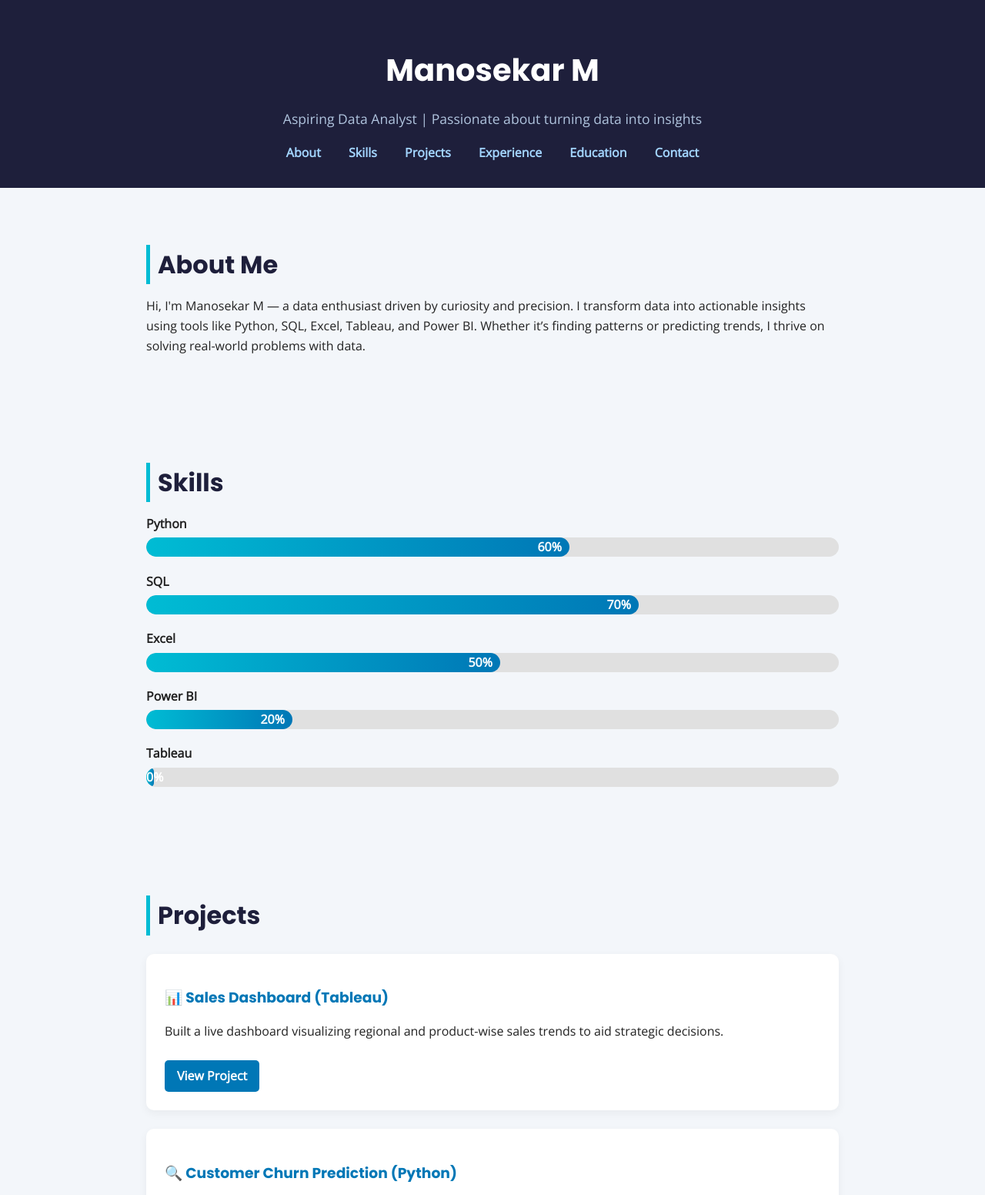
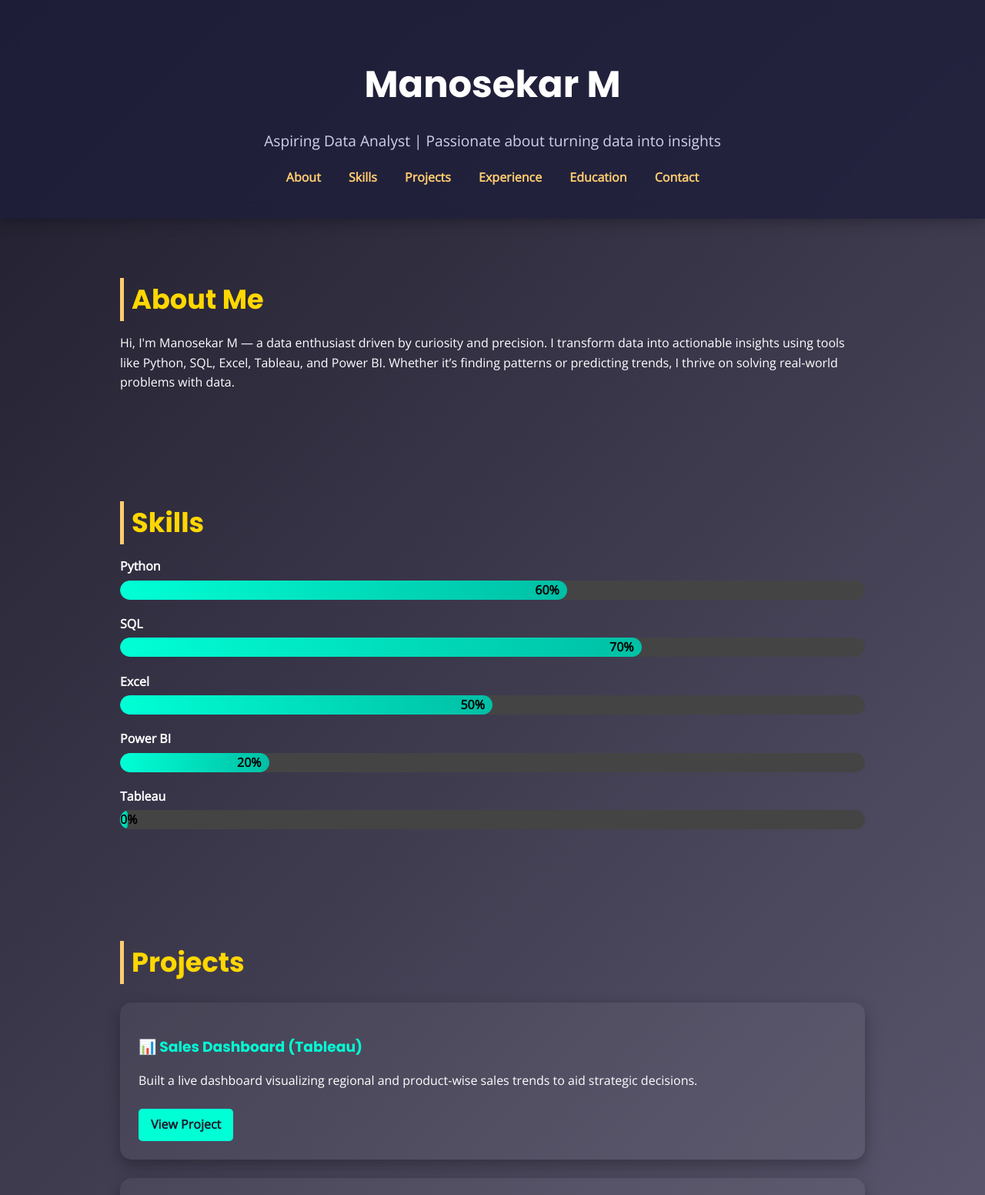
Before and after one commit to manosekar-m/mano-portfolio, a plain HTML site: page index.html in a window 1280 px wide. Shown: the top 1552 px of the page at 77% size. Drawn offline with nearby package versions, Linux system fonts and the light colour scheme.

Commit message:
Update index.html

```diff
--- a/index.html
+++ b/index.html
@@ -10,35 +10,42 @@
 
   <!-- Embedded CSS -->
   <style>
+    * {
+      box-sizing: border-box;
+    }
+
     body {
       margin: 0;
       font-family: 'Open Sans', sans-serif;
-      background: #f3f6fa;
-      color: #222;
+      background: linear-gradient(135deg, #1f1c2c, #928dab);
+      color: #fff;
       line-height: 1.6;
+      perspective: 1200px;
     }
 
     header {
-      background: #1e1f3b;
+      background: rgba(30, 31, 59, 0.8);
+      backdrop-filter: blur(10px);
       color: #ffffff;
-      padding: 2rem 1rem;
+      padding: 2.5rem 1rem;
       text-align: center;
+      box-shadow: 0 0 20px rgba(0,0,0,0.4);
     }
 
     header h1 {
       font-family: 'Poppins', sans-serif;
-      font-size: 2.5rem;
+      font-size: 3rem;
       margin-bottom: 0.2rem;
     }
 
     header p {
-      font-size: 1.1rem;
-      color: #b0c4de;
+      font-size: 1.2rem;
+      color: #d1d1e9;
     }
 
     nav a {
       margin: 0 1rem;
-      color: #a3d5ff;
+      color: #ffcc70;
       text-decoration: none;
       font-weight: bold;
     }
@@ -50,41 +57,43 @@
 
     section {
       padding: 3rem 1rem;
-      max-width: 900px;
+      max-width: 1000px;
       margin: auto;
     }
 
     section h2 {
       font-family: 'Poppins', sans-serif;
-      font-size: 2rem;
-      color: #1e1f3b;
+      font-size: 2.2rem;
+      color: #ffd700;
       margin-bottom: 1rem;
-      border-left: 5px solid #00bcd4;
+      border-left: 5px solid #ffcc70;
       padding-left: 10px;
     }
 
     .project,
     .education-item,
     .experience-item {
-      background: #ffffff;
+      background: rgba(255, 255, 255, 0.05);
       margin: 1.5rem 0;
       padding: 1.5rem;
-      border-radius: 10px;
-      box-shadow: 0 4px 12px rgba(0, 0, 0, 0.05);
-      transition: transform 0.2s ease;
+      border-radius: 15px;
+      box-shadow: 0 8px 20px rgba(0,0,0,0.3);
+      transform: rotateY(0deg);
+      transition: transform 0.5s ease, box-shadow 0.3s ease;
     }
 
     .project:hover,
     .education-item:hover,
     .experience-item:hover {
-      transform: translateY(-5px);
+      transform: rotateY(3deg);
+      box-shadow: 0 12px 30px rgba(0, 0, 0, 0.6);
     }
 
     .project h3,
     .education-item h3,
     .experience-item h3 {
       font-family: 'Poppins', sans-serif;
-      color: #0077b6;
+      color: #00ffd5;
       margin-bottom: 0.5rem;
     }
 
@@ -92,8 +101,8 @@
       display: inline-block;
       margin-top: 0.5rem;
       padding: 0.5rem 1rem;
-      background-color: #0077b6;
-      color: white;
+      background-color: #00ffd5;
+      color: #1f1c2c;
       border-radius: 5px;
       text-decoration: none;
       font-weight: bold;
@@ -101,7 +110,7 @@
     }
 
     .github-link:hover {
-      background-color: #005f8e;
+      background-color: #00bfa5;
     }
 
     #experience ul {
@@ -111,11 +120,11 @@
 
     #experience ul li {
       margin-bottom: 0.5rem;
-      list-style-type: disc;
+      list-style-type: square;
     }
 
     #contact a {
-      color: #0077b6;
+      color: #00ffd5;
       text-decoration: none;
     }
 
@@ -124,7 +133,7 @@
     }
 
     footer {
-      background: #1e1f3b;
+      background: rgba(30, 31, 59, 0.9);
       color: #ffffff;
       text-align: center;
       padding: 1.5rem 1rem;
@@ -132,10 +141,9 @@
       margin-top: 2rem;
     }
 
-    /* Resume Button */
     .resume-button {
       display: inline-block;
-      background-color: #00bcd4;
+      background-color: #ff6f61;
       color: white;
       padding: 0.8rem 1.5rem;
       border-radius: 30px;
@@ -147,7 +155,7 @@
     }
 
     .resume-button:hover {
-      background-color: #0097a7;
+      background-color: #e65100;
     }
 
     /* Skills Section */
@@ -161,16 +169,16 @@
     }
 
     .skill-bar {
-      background-color: #e0e0e0;
+      background-color: #444;
       border-radius: 30px;
       overflow: hidden;
     }
 
     .skill-fill {
-      background: linear-gradient(to right, #00bcd4, #0077b6);
+      background: linear-gradient(to right, #00ffd5, #00bfa5);
       height: 25px;
       line-height: 25px;
-      color: white;
+      color: #000;
       text-align: right;
       padding-right: 10px;
       font-weight: bold;
@@ -205,53 +213,25 @@
 
   <section id="skills">
     <h2>Skills</h2>
-    <div class="skill">
-      <p>Python</p>
-      <div class="skill-bar">
-        <div class="skill-fill" style="width: 60%;">60%</div>
-      </div>
-    </div>
-    <div class="skill">
-      <p>SQL</p>
-      <div class="skill-bar">
-        <div class="skill-fill" style="width: 70%;">70%</div>
-      </div>
-    </div>
-    <div class="skill">
-      <p>Excel</p>
-      <div class="skill-bar">
-        <div class="skill-fill" style="width: 50%;">50%</div>
-      </div>
-    </div>
-     <div class="skill">
-      <p>Power BI</p>
-      <div class="skill-bar">
-        <div class="skill-fill" style="width: 20%;">20%</div>
-      </div>
-    </div>
-    <div class="skill">
-      <p>Tableau</p>
-      <div class="skill-bar">
-        <div class="skill-fill" style="width: 0%;">0%</div>
-      </div>
-    </div>
+    <div class="skill"><p>Python</p><div class="skill-bar"><div class="skill-fill" style="width: 60%;">60%</div></div></div>
+    <div class="skill"><p>SQL</p><div class="skill-bar"><div class="skill-fill" style="width: 70%;">70%</div></div></div>
+    <div class="skill"><p>Excel</p><div class="skill-bar"><div class="skill-fill" style="width: 50%;">50%</div></div></div>
+    <div class="skill"><p>Power BI</p><div class="skill-bar"><div class="skill-fill" style="width: 20%;">20%</div></div></div>
+    <div class="skill"><p>Tableau</p><div class="skill-bar"><div class="skill-fill" style="width: 0%;">0%</div></div></div>
   </section>
 
   <section id="projects">
     <h2>Projects</h2>
-
     <div class="project">
       <h3>📊 Sales Dashboard (Tableau)</h3>
       <p>Built a live dashboard visualizing regional and product-wise sales trends to aid strategic decisions.</p>
       <a class="github-link" href="https://github.com/yourusername/sales-dashboard" target="_blank">View Project</a>
     </div>
-
     <div class="project">
       <h3>🔍 Customer Churn Prediction (Python)</h3>
       <p>Analyzed a telecom dataset using logistic regression and Seaborn to visualize churn factors.</p>
       <a class="github-link" href="https://github.com/yourusername/customer-churn-analysis" target="_blank">View Project</a>
     </div>
-
     <div class="project">
       <h3>📈 SQL Data Exploration</h3>
       <p>Wrote optimized SQL queries to extract KPIs from a relational database for business reporting.</p>
@@ -261,20 +241,14 @@
 
   <section id="experience">
     <h2>Experience</h2>
-
     <div class="experience-item">
       <h3>Role</h3>
       <p>start date -- end date</p>
-      <ul>
-        <li>---------------</li>
-        <li>---------------</li>
-        <li>---------------</li>
-      </ul>
+      <ul><li>---------------</li><li>---------------</li><li>---------------</li></ul>
     </div>
-
     <div class="experience-item">
       <h3>IIAIC - VIT-AP</h3>
-      <P>Social Media Lead</P>
+      <p>Social Media Lead</p>
       <p>Dec 2024 – Present</p>
       <ul>
         <li>Analyzed insights and optimized content timing and formats for better reach and engagement.</li>
@@ -285,22 +259,19 @@
 
   <section id="education">
     <h2>Education</h2>
-
     <div class="education-item">
       <h3>Integrated Mtech Software Engineering</h3>
       <p>VIT-AP University, Andhra Pradesh</p>
       <p>2023 – 2028</p>
     </div>
-
     <div class="education-item">
       <h3>Higher Secondary (Class XII)</h3>
-      <p>Ram Jayam Vidyaa Mandir Matric Hr Sec School Cumbum,Theni, Tamil Nadu</p>
+      <p>Ram Jayam Vidyaa Mandir, Cumbum, Theni</p>
       <p>2022 – 2023</p>
     </div>
-
     <div class="education-item">
       <h3>Secondary School (Class X)</h3>
-      <p>Ram Jayam Vidyaa Mandir Matric Hr Sec School Cumbum,Theni, Tamil Nadu</p>
+      <p>Ram Jayam Vidyaa Mandir, Cumbum, Theni</p>
       <p>2020 – 2021</p>
     </div>
   </section>
```
